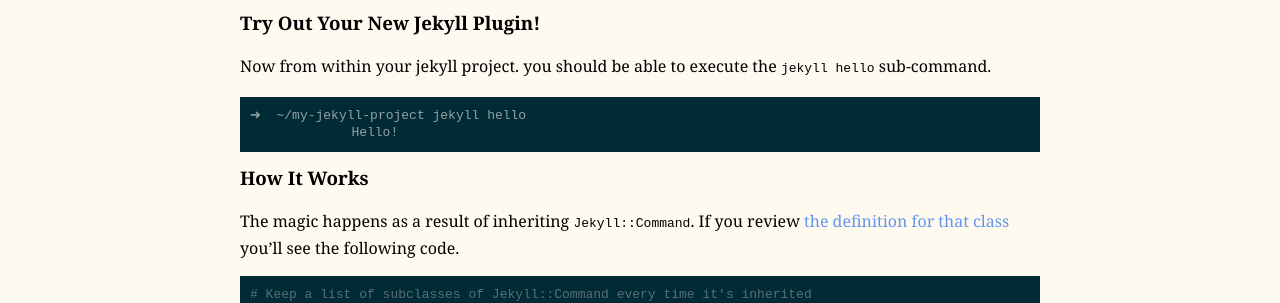
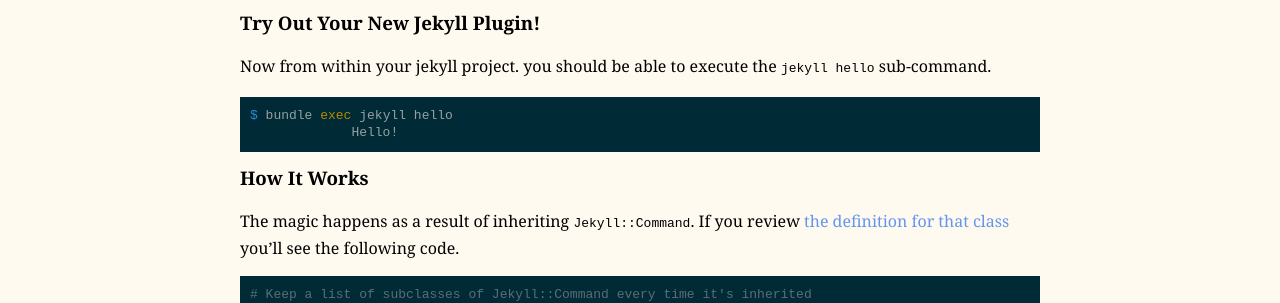
Before and after one commit to mpchadwick/mpchadwick.github.io, a Jekyll site: the page built from _posts/2016-11-23-building-a-custom-jekyll-command-plugin.md, in a window 1280 px wide and 900 px high, scrolled down 2771 px. Shown: the part 152-455 px from the top of the window. Built offline with Jekyll 4.4.1, drawn with Linux system fonts in a browser that asks for light colours; emoji names are drawn with the system emoji font; comment, search, counter and statistics services are not loaded.

Commit message:
Prepend command with bundle exec

````diff
--- a/_posts/2016-11-23-building-a-custom-jekyll-command-plugin.md
+++ b/_posts/2016-11-23-building-a-custom-jekyll-command-plugin.md
@@ -132,7 +132,7 @@ end
 Now from within your jekyll project. you should be able to execute the `jekyll hello` sub-command.
 
 ```bash
-➜  ~/my-jekyll-project jekyll hello
+$ bundle exec jekyll hello
              Hello!
 ```
 
````
